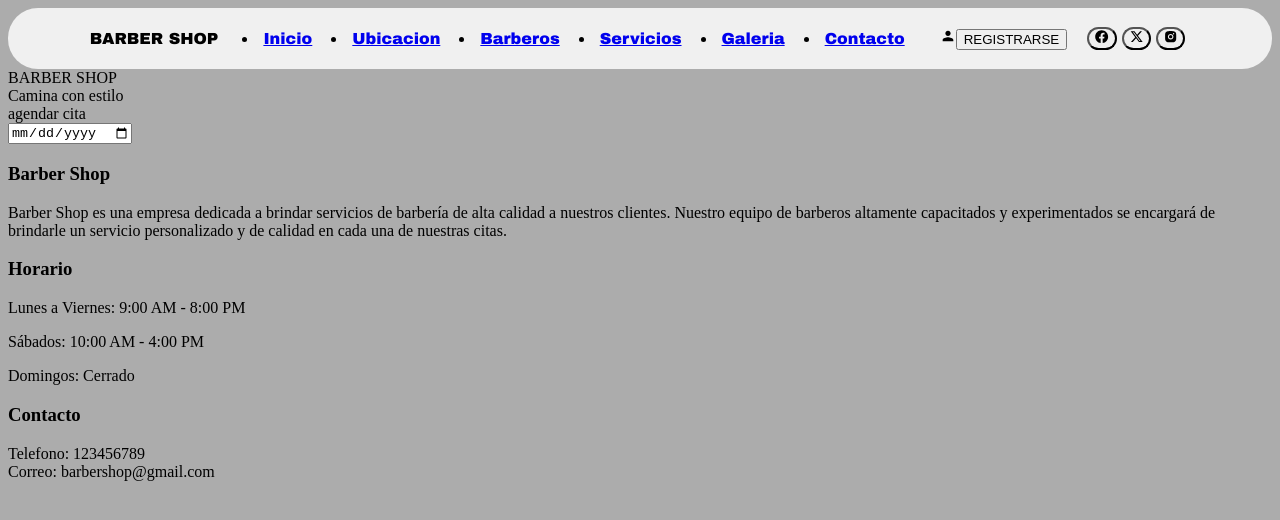
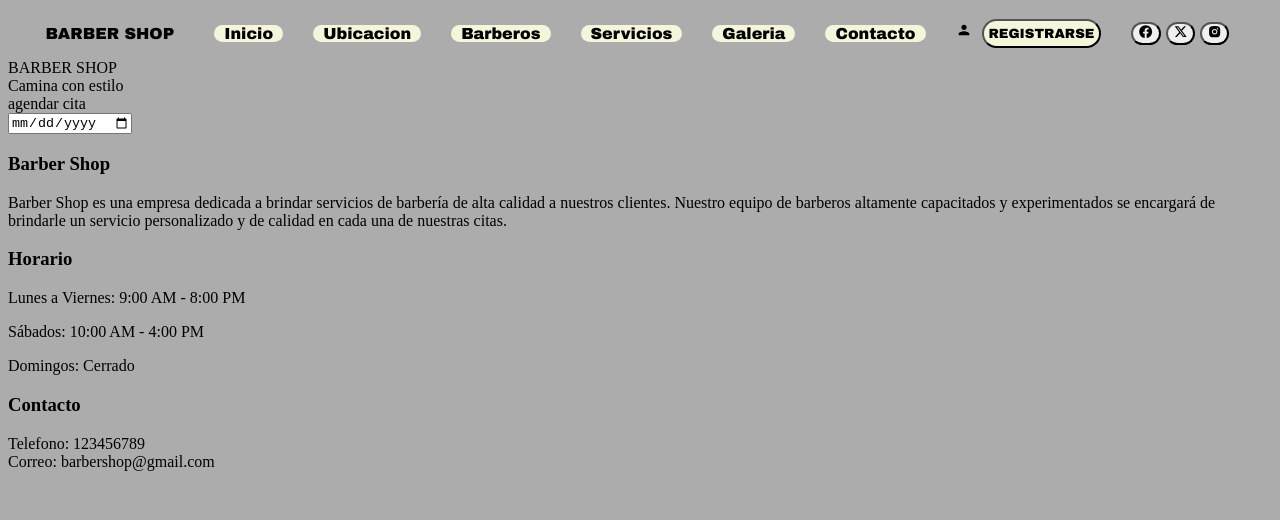
Before and after one commit to DanielMMiralles/Barbershop, a React (Vite) app: page / in a window 1280 px wide. Shown: the top 520 px of the page. Built offline with nearby package versions, Linux system fonts and the light colour scheme.

Commit message:
algunas mejoras

```diff
--- a/package.json
+++ b/package.json
@@ -4,7 +4,7 @@
   "version": "0.0.0",
   "type": "module",
   "scripts": {
-    "dev": "vite",
+    "dev": "vite --host 0.0.0.0",
     "build": "vite build",
     "lint": "eslint .",
     "preview": "vite preview"
--- a/src/index.css
+++ b/src/index.css
@@ -24,7 +24,6 @@ nav {
     display: flex;
     justify-content: center;
     align-items: center;
-    background-color: #f0f0f0;
     border: #33333300 1px solid;
     border-radius: 30px ;
     font-style: sans-serif;
@@ -38,12 +37,18 @@ nav {
     transform: translateY(-3px);
 }
 
+.nave {
+    list-style: none;
+}
+
 .nave li {
     text-align: center;
     margin-right: 30px;
     border-radius: 20px;
-    padding: 5px;
+    background-color:beige;
+    padding: 0px 10px 0px 10px;
     transition: box-shadow 0.5s ease-in-out;
+
 }
 
 body{
@@ -74,15 +79,11 @@ body{
     text-decoration: none; /* Elimina el subrayado */
 }
 
-.regBut{
-    background-color: #f0f0f0;
-    border: #333 1px solid;
+#regBut{
+    background-color: beige;
     border-radius: 30px;
     padding: 5px;
     margin: 10px;
-    font-size: 1.5rem;
     font-family: "Arial Black";
-    font-style: sans-serif;
-    color: #333;
     transition: transform 0.5s ease-in-out, box-shadow 0.5s ease-in-out;
 }
--- a/src/navBar.jsx
+++ b/src/navBar.jsx
@@ -8,14 +8,14 @@ import './index.css';
 export const NavBar = () => {
     return(
     <nav>
-        <span>BARBER SHOP</span>
+        <span >BARBER SHOP</span>
         <ul className="nave">
-            <li><a href="/">Inicio</a></li>
-            <li><a href="/about">Ubicacion</a></li>
-            <li><a href="/contact">Barberos</a></li>
-            <li><a href="/contact">Servicios</a></li>
-            <li><a href="/contact">Galeria</a></li>
-            <li><a href="/contact">Contacto</a></li>
+            <li><a className="no-style" href="/">Inicio</a></li>
+            <li><a className="no-style" href="/Ubicacion">Ubicacion</a></li>
+            <li><a className="no-style" href="/Barberos">Barberos</a></li>
+            <li><a className="no-style" href="/Servicios">Servicios</a></li>
+            <li><a className="no-style" href="/Galeria">Galeria</a></li>
+            <li><a className="no-style" href="/Contacto">Contacto</a></li>
         </ul>
         <div className="user">
             <MdPerson />
```
